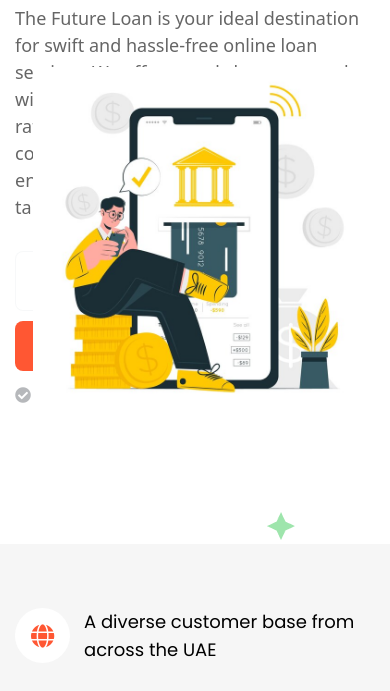
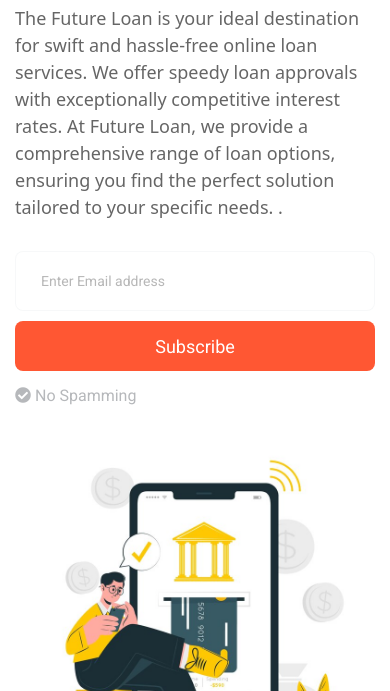
Before and after one commit to hamzakhan696/futureloan, a plain HTML site: page index.html in a window 390 px wide. Shown: the part 369-1060 px from the top of the page. Drawn offline with nearby package versions, Linux system fonts and the light colour scheme; animation ran at ten frames a second.

Commit message:
working on futureLoan website

```diff
--- a/css/responsive.css
+++ b/css/responsive.css
@@ -980,6 +980,9 @@
   }
 }
 @media (max-width: 575px) {
+  .bank-card-img{
+  padding-top: 104% !important;
+  }
   .section-title h1,
   .faq-area-3 h1 {
     line-height: 1.2;
```
Also changed, not shown: index.html (+1 -1 lines).
